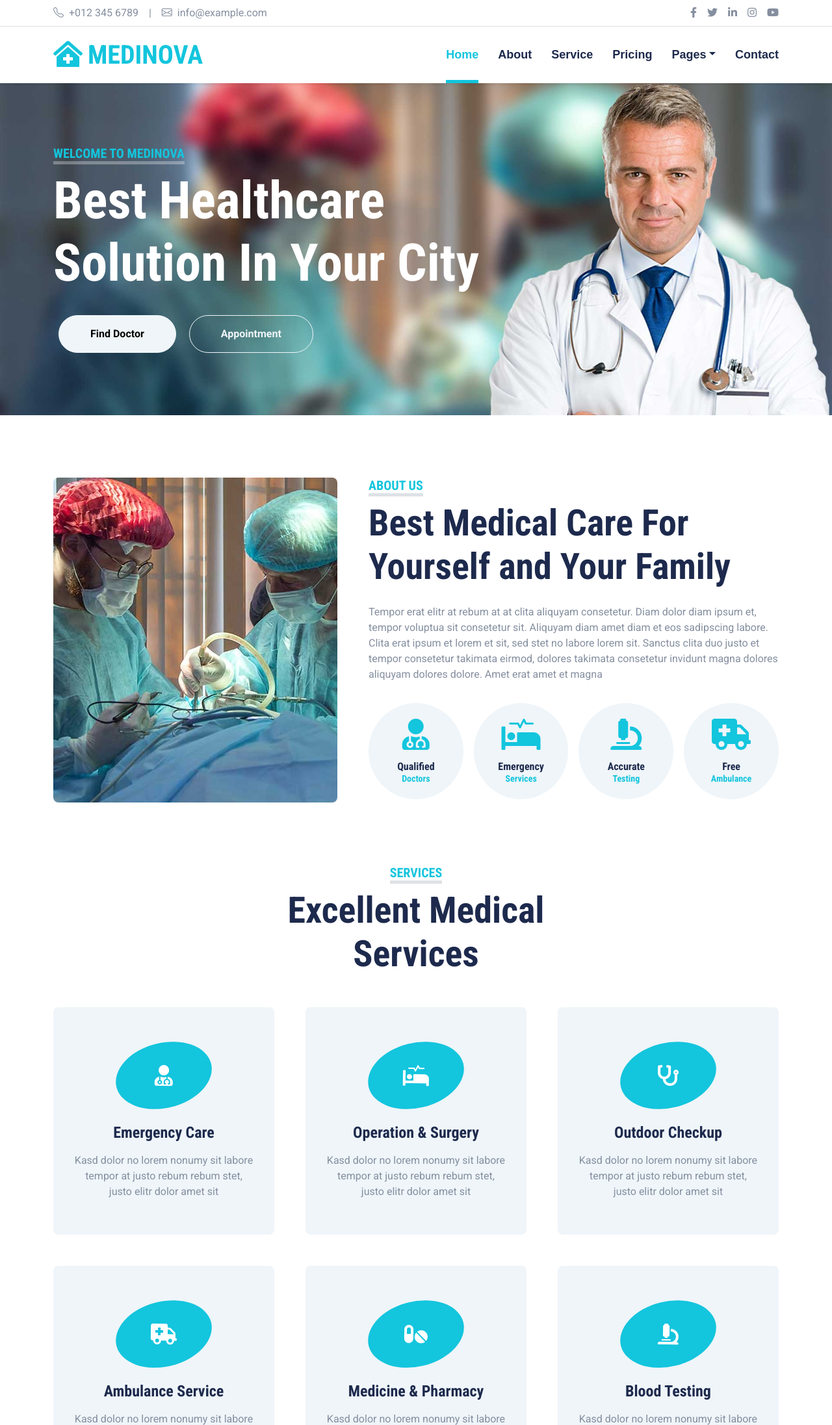
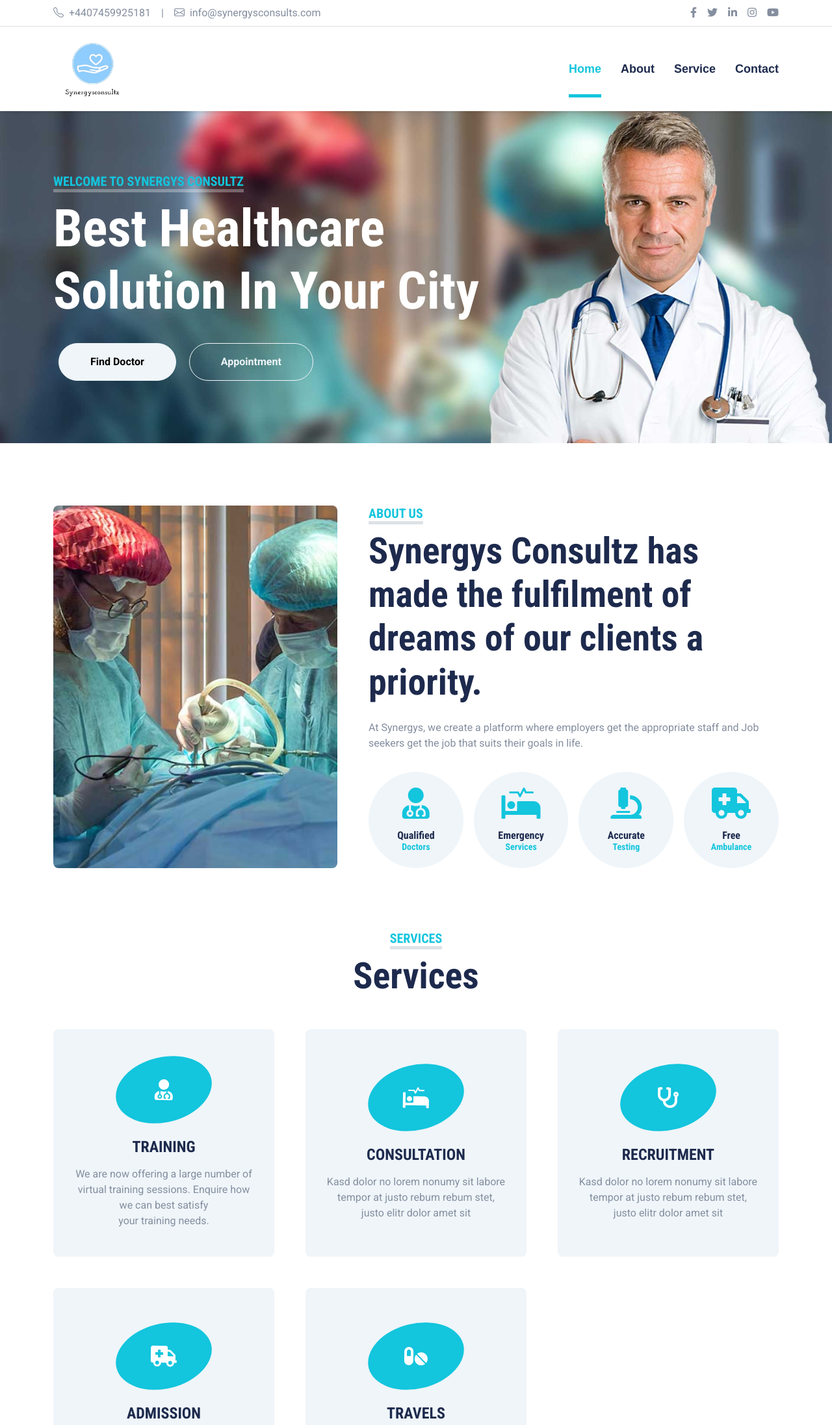
Before and after one commit to cj1607/Synerygy-consultz, a plain HTML site: page index.html in a window 1280 px wide. Shown: the top 2193 px of the page at 65% size. Drawn offline with nearby package versions, Linux system fonts and the light colour scheme.

Commit message:
Anu update
Anu update

```diff
--- a/index.html
+++ b/index.html
@@ -37,9 +37,9 @@
             <div class="row">
                 <div class="col-md-6 text-center text-lg-start mb-2 mb-lg-0">
                     <div class="d-inline-flex align-items-center">
-                        <a class="text-decoration-none text-body pe-3" href=""><i class="bi bi-telephone me-2"></i>+012 345 6789</a>
+                        <a class="text-decoration-none text-body pe-3" href=""><i class="bi bi-telephone me-2"></i>+4407459925181</a>
                         <span class="text-body">|</span>
-                        <a class="text-decoration-none text-body px-3" href=""><i class="bi bi-envelope me-2"></i>info@example.com</a>
+                        <a class="text-decoration-none text-body px-3" href=""><i class="bi bi-envelope me-2"></i>info@synergysconsults.com</a>
                     </div>
                 </div>
                 <div class="col-md-6 text-center text-lg-end">
@@ -72,7 +72,7 @@
         <div class="container">
             <nav class="navbar navbar-expand-lg bg-white navbar-light py-3 py-lg-0">
                 <a href="index.html" class="navbar-brand">
-                    <h1 class="m-0 text-uppercase text-primary"><i class="fa fa-clinic-medical me-2"></i>Medinova</h1>
+                    <h1 class="m-0 text-uppercase text-primary"><img class="" src="img/logo.png" width="120" height="120"></h1>
                 </a>
                 <button class="navbar-toggler" type="button" data-bs-toggle="collapse" data-bs-target="#navbarCollapse">
                     <span class="navbar-toggler-icon"></span>
@@ -82,8 +82,8 @@
                         <a href="index.html" class="nav-item nav-link active">Home</a>
                         <a href="about.html" class="nav-item nav-link">About</a>
                         <a href="service.html" class="nav-item nav-link">Service</a>
-                        <a href="price.html" class="nav-item nav-link">Pricing</a>
-                        <div class="nav-item dropdown">
+                        <!-- <a href="price.html" class="nav-item nav-link">Pricing</a> -->
+                        <!-- <div class="nav-item dropdown">
                             <a href="#" class="nav-link dropdown-toggle" data-bs-toggle="dropdown">Pages</a>
                             <div class="dropdown-menu m-0">
                                 <a href="blog.html" class="dropdown-item">Blog Grid</a>
@@ -93,7 +93,7 @@
                                 <a href="appointment.html" class="dropdown-item">Appointment</a>
                                 <a href="search.html" class="dropdown-item">Search</a>
                             </div>
-                        </div>
+                        </div> -->
                         <a href="contact.html" class="nav-item nav-link">Contact</a>
                     </div>
                 </div>
@@ -108,7 +108,7 @@
         <div class="container py-5">
             <div class="row justify-content-start">
                 <div class="col-lg-8 text-center text-lg-start">
-                    <h5 class="d-inline-block text-primary text-uppercase border-bottom border-5" style="border-color: rgba(256, 256, 256, .3) !important;">Welcome To Medinova</h5>
+                    <h5 class="d-inline-block text-primary text-uppercase border-bottom border-5" style="border-color: rgba(256, 256, 256, .3) !important;">Welcome To Synergys Consultz</h5>
                     <h1 class="display-1 text-white mb-md-4">Best Healthcare Solution In Your City</h1>
                     <div class="pt-2">
                         <a href="" class="btn btn-light rounded-pill py-md-3 px-md-5 mx-2">Find Doctor</a>
@@ -133,9 +133,10 @@
                 <div class="col-lg-7">
                     <div class="mb-4">
                         <h5 class="d-inline-block text-primary text-uppercase border-bottom border-5">About Us</h5>
-                        <h1 class="display-4">Best Medical Care For Yourself and Your Family</h1>
+                        <h1 class="display-4">Synergys Consultz has made the fulfilment of dreams of our clients a priority.</h1>
                     </div>
-                    <p>Tempor erat elitr at rebum at at clita aliquyam consetetur. Diam dolor diam ipsum et, tempor voluptua sit consetetur sit. Aliquyam diam amet diam et eos sadipscing labore. Clita erat ipsum et lorem et sit, sed stet no labore lorem sit. Sanctus clita duo justo et tempor consetetur takimata eirmod, dolores takimata consetetur invidunt magna dolores aliquyam dolores dolore. Amet erat amet et magna</p>
+                    <p>At Synergys, we create a platform where employers get the appropriate staff and Job seekers get the job that suits their goals in life.
+                    </p>
                     <div class="row g-3 pt-3">
                         <div class="col-sm-3 col-6">
                             <div class="bg-light text-center rounded-circle py-4">
@@ -174,7 +175,7 @@
         <div class="container">
             <div class="text-center mx-auto mb-5" style="max-width: 500px;">
                 <h5 class="d-inline-block text-primary text-uppercase border-bottom border-5">Services</h5>
-                <h1 class="display-4">Excellent Medical Services</h1>
+                <h1 class="display-4">Services</h1>
             </div>
             <div class="row g-5">
                 <div class="col-lg-4 col-md-6">
@@ -182,8 +183,9 @@
                         <div class="service-icon mb-4">
                             <i class="fa fa-2x fa-user-md text-white"></i>
                         </div>
-                        <h4 class="mb-3">Emergency Care</h4>
-                        <p class="m-0">Kasd dolor no lorem nonumy sit labore tempor at justo rebum rebum stet, justo elitr dolor amet sit</p>
+                        <h4 class="mb-3">TRAINING
+                        </h4>
+                        <p class="m-0">We are now offering a large number of virtual training sessions. Enquire how we can best satisfy your training needs.</p>
                         <a class="btn btn-lg btn-primary rounded-pill" href="">
                             <i class="bi bi-arrow-right"></i>
                         </a>
@@ -194,7 +196,7 @@
                         <div class="service-icon mb-4">
                             <i class="fa fa-2x fa-procedures text-white"></i>
                         </div>
-                        <h4 class="mb-3">Operation & Surgery</h4>
+                        <h4 class="mb-3">CONSULTATION</h4>
                         <p class="m-0">Kasd dolor no lorem nonumy sit labore tempor at justo rebum rebum stet, justo elitr dolor amet sit</p>
                         <a class="btn btn-lg btn-primary rounded-pill" href="">
                             <i class="bi bi-arrow-right"></i>
@@ -206,7 +208,7 @@
                         <div class="service-icon mb-4">
                             <i class="fa fa-2x fa-stethoscope text-white"></i>
                         </div>
-                        <h4 class="mb-3">Outdoor Checkup</h4>
+                        <h4 class="mb-3">RECRUITMENT </h4>
                         <p class="m-0">Kasd dolor no lorem nonumy sit labore tempor at justo rebum rebum stet, justo elitr dolor amet sit</p>
                         <a class="btn btn-lg btn-primary rounded-pill" href="">
                             <i class="bi bi-arrow-right"></i>
@@ -218,7 +220,7 @@
                         <div class="service-icon mb-4">
                             <i class="fa fa-2x fa-ambulance text-white"></i>
                         </div>
-                        <h4 class="mb-3">Ambulance Service</h4>
+                        <h4 class="mb-3">ADMISSION  </h4>
                         <p class="m-0">Kasd dolor no lorem nonumy sit labore tempor at justo rebum rebum stet, justo elitr dolor amet sit</p>
                         <a class="btn btn-lg btn-primary rounded-pill" href="">
                             <i class="bi bi-arrow-right"></i>
@@ -230,14 +232,14 @@
                         <div class="service-icon mb-4">
                             <i class="fa fa-2x fa-pills text-white"></i>
                         </div>
-                        <h4 class="mb-3">Medicine & Pharmacy</h4>
+                        <h4 class="mb-3">TRAVELS</h4>
                         <p class="m-0">Kasd dolor no lorem nonumy sit labore tempor at justo rebum rebum stet, justo elitr dolor amet sit</p>
                         <a class="btn btn-lg btn-primary rounded-pill" href="">
                             <i class="bi bi-arrow-right"></i>
                         </a>
                     </div>
                 </div>
-                <div class="col-lg-4 col-md-6">
+                <!-- <div class="col-lg-4 col-md-6">
                     <div class="service-item bg-light rounded d-flex flex-column align-items-center justify-content-center text-center">
                         <div class="service-icon mb-4">
                             <i class="fa fa-2x fa-microscope text-white"></i>
@@ -251,7 +253,7 @@
                 </div>
             </div>
         </div>
-    </div>
+    </div> -->
     <!-- Services End -->
 
 
@@ -639,9 +641,9 @@
                 <div class="col-lg-3 col-md-6">
                     <h4 class="d-inline-block text-primary text-uppercase border-bottom border-5 border-secondary mb-4">Get In Touch</h4>
                     <p class="mb-4">No dolore ipsum accusam no lorem. Invidunt sed clita kasd clita et et dolor sed dolor</p>
-                    <p class="mb-2"><i class="fa fa-map-marker-alt text-primary me-3"></i>123 Street, New York, USA</p>
-                    <p class="mb-2"><i class="fa fa-envelope text-primary me-3"></i>info@example.com</p>
-                    <p class="mb-0"><i class="fa fa-phone-alt text-primary me-3"></i>+012 345 67890</p>
+                    <p class="mb-2"><i class="fa fa-map-marker-alt text-primary me-3"></i> Dundee and Manchester</p>
+                    <p class="mb-2"><i class="fa fa-envelope text-primary me-3"></i> info@synergysconsults.com</p>
+                    <p class="mb-0"><i class="fa fa-phone-alt text-primary me-3"></i>+4407459925181</p>
                 </div>
                 <div class="col-lg-3 col-md-6">
                     <h4 class="d-inline-block text-primary text-uppercase border-bottom border-5 border-secondary mb-4">Quick Links</h4>
@@ -688,10 +690,10 @@
         <div class="container">
             <div class="row g-5">
                 <div class="col-md-6 text-center text-md-start">
-                    <p class="mb-md-0">&copy; <a class="text-primary" href="#">Your Site Name</a>. All Rights Reserved.</p>
+                    <p class="mb-md-0">&copy; <a class="text-primary" href="#">Synergys Consultz</a>. All Rights Reserved.</p>
                 </div>
                 <div class="col-md-6 text-center text-md-end">
-                    <p class="mb-0">Designed by <a class="text-primary" href="https://htmlcodex.com">HTML Codex</a></p>
+                    <p class="mb-0">Designed by <a class="text-primary" href="">Renasteredev</a></p>
                 </div>
             </div>
         </div>
```
Also changed, not shown: about.html (+10 -10 lines), contact.html (+10 -10 lines), service.html (+10 -10 lines), img/logo.png (added).
